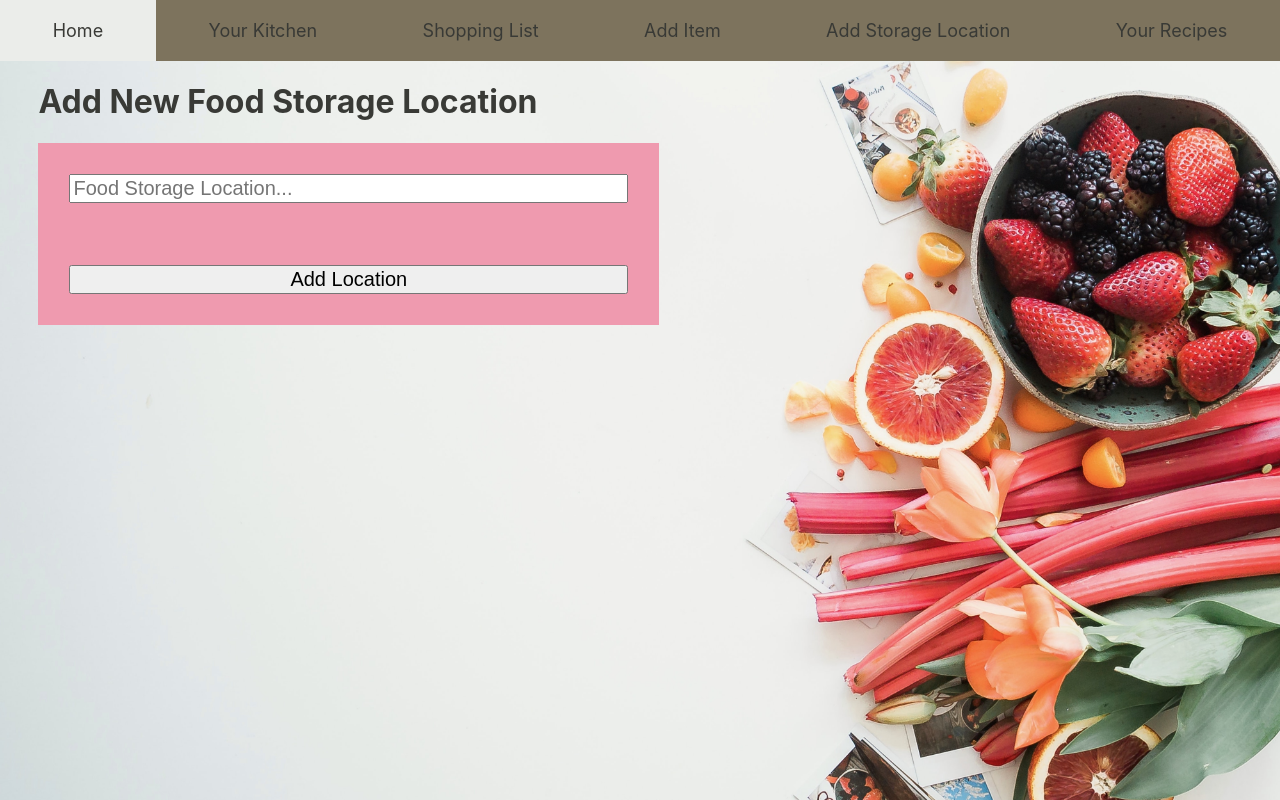
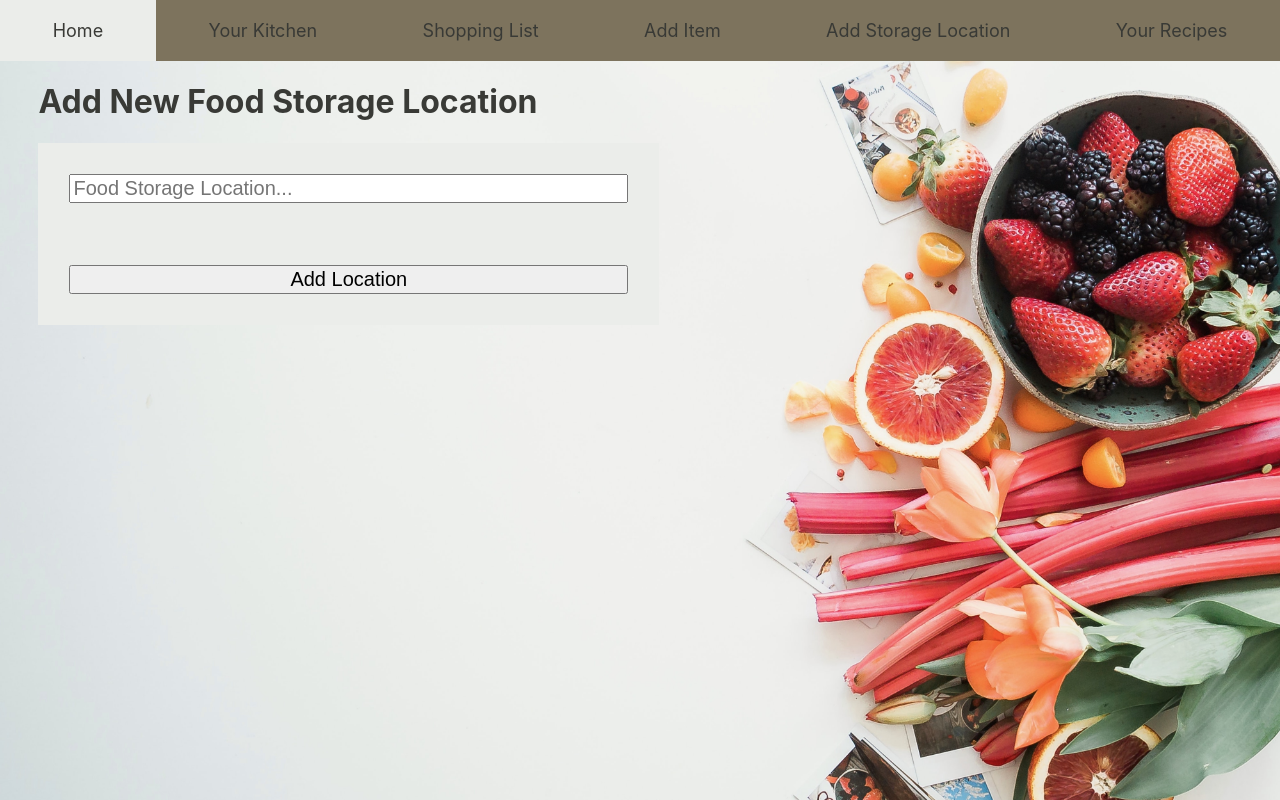
Before and after one commit to S-Mcilroy/JavaCakes, a React (Create React App) app in the folder client/: page /categories/new in a window 1280 px wide. Built offline with nearby package versions, Linux system fonts and the light colour scheme; no server answers.

Commit message:
css from morning

```diff
--- a/client/src/index.css
+++ b/client/src/index.css
@@ -74,6 +74,7 @@ code {
   height: 150px;
   border: 1px #7D735D solid;
   margin: 1%;
+  background-color: #EBEDEA;
 }
 
 .welcome h2{
@@ -99,12 +100,13 @@ code {
 
 .shopping-list ul{
   height: 700px;
-  margin-right: 30%;
+  margin-right: 45%;
   display: flex;
   flex-direction: column;
   list-style-type: none;
   flex-wrap: wrap;
   align-content: flex-start;
+  background-color: #EBEDEA;
 }
 
 .shopping-list li{
@@ -119,7 +121,7 @@ code {
 .form form{
   display: flex;
   flex-direction: column;
-  background-color: #EF9AAF;
+    background-color: #EBEDEA;
   width: 50%;
   height: 20%;
 }
```
